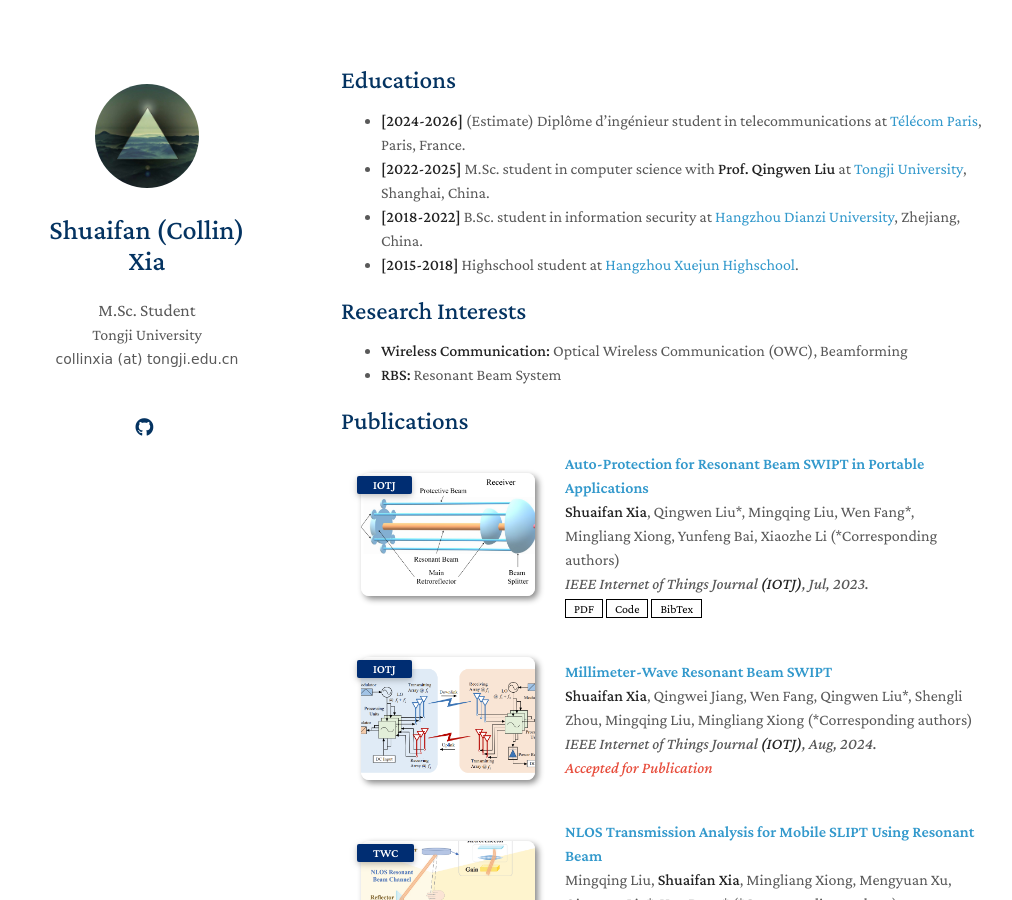
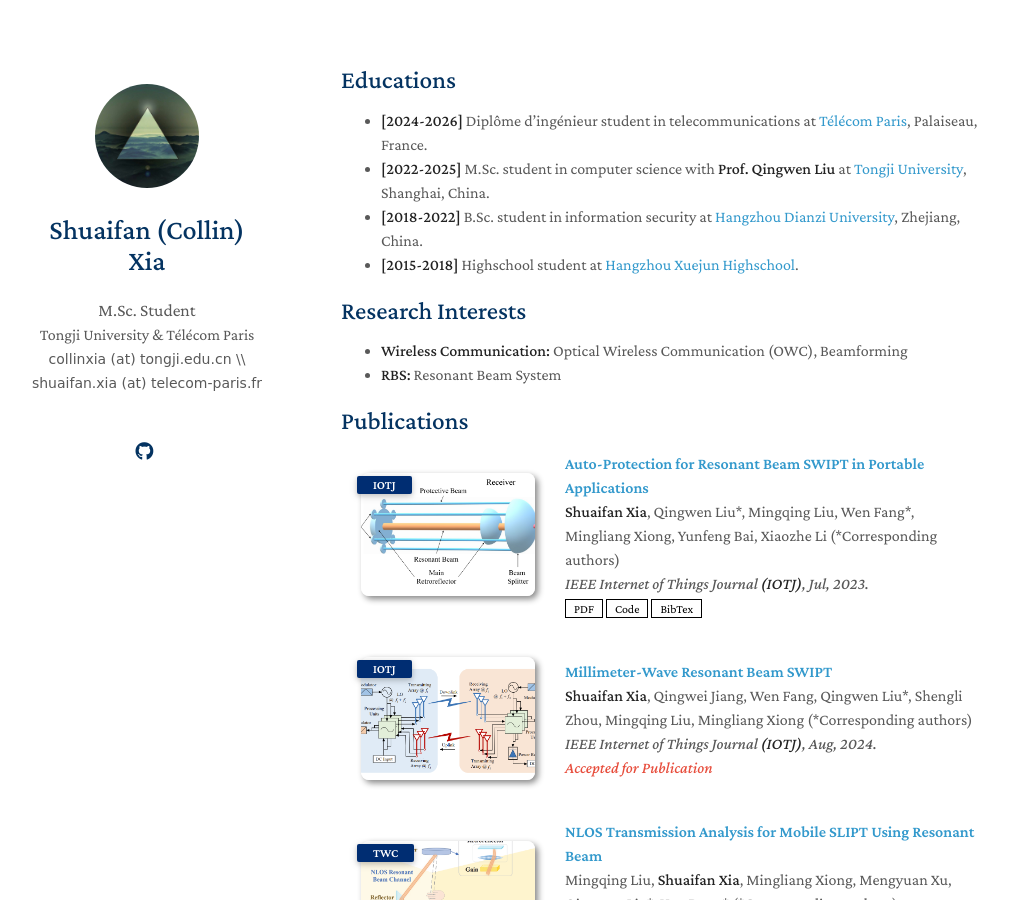
Before and after one commit to Collin911/homepage, a Jekyll site: the page built from index.md, in a window 1280 px wide and 900 px high. Shown: the whole window, without its empty margins (129-1141 px from the left). Built offline with Jekyll 4.4.1, drawn with Linux system fonts in a browser that asks for light colours; nearby versions of some CDN libraries; a style sheet for code colours, icons or effects is not loaded; our own code applies the rules of GitHub Pages for plain Markdown files.

Commit message:
update affiliation

```diff
--- a/_config.yml
+++ b/_config.yml
@@ -1,12 +1,12 @@
 # Basic Information
 title: Shuaifan (Collin) Xia
 position: M.Sc. Student
-affiliation: Tongji University
-email: collinxia (at) tongji.edu.cn
+affiliation: Tongji University & Télécom Paris
+email: collinxia (at) tongji.edu.cn \\ shuaifan.xia (at) telecom-paris.fr
 
 # Search Engine Optimization (SEO)
 # The following information is used to improve the website traffic from search engines, e.g., Google.
-keywords: Collin, Shuaifan, 夏帅凡
+keywords: Collin, Shuaifan, 夏帅凡, Shuaifan Xia
 description: Shuaifan Collin Xia's personal homdpage using The Minimal Light jekyll theme.
 canonical: https://collin911.github.io/homepage/
 
--- a/index.md
+++ b/index.md
@@ -3,7 +3,7 @@ layout: homepage
 ---
 
 ## Educations
-- **[2024-2026]** (Estimate) Diplôme d'ingénieur student in telecommunications at [Télécom Paris](https://www.telecom-paris.fr/en/home), Paris, France.
+- **[2024-2026]** Diplôme d'ingénieur student in telecommunications at [Télécom Paris](https://www.telecom-paris.fr/en/home), Palaiseau, France.
 - **[2022-2025]** M.Sc. student in computer science with [**Prof. Qingwen Liu**](https://lmqclare.github.io/Winglab/Publications.html) at [Tongji University](https://www.tongji.edu.cn/), Shanghai, China.
 - **[2018-2022]** B.Sc. student in information security at [Hangzhou Dianzi University](https://www.hdu.edu.cn/main.htm), Zhejiang, China.
 - **[2015-2018]** Highschool student at [Hangzhou Xuejun Highschool](http://www.hzxjhs.com/home.htm).
```
